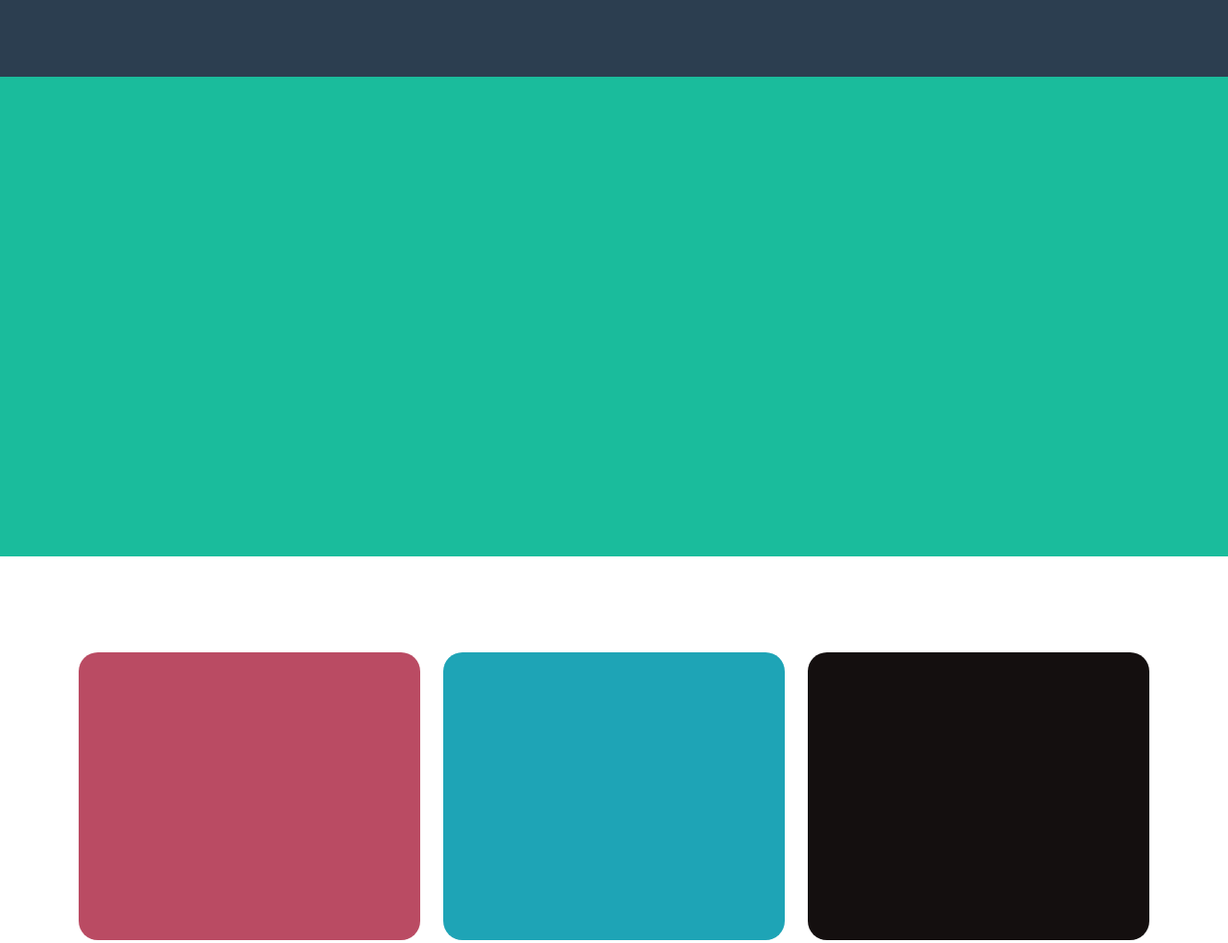
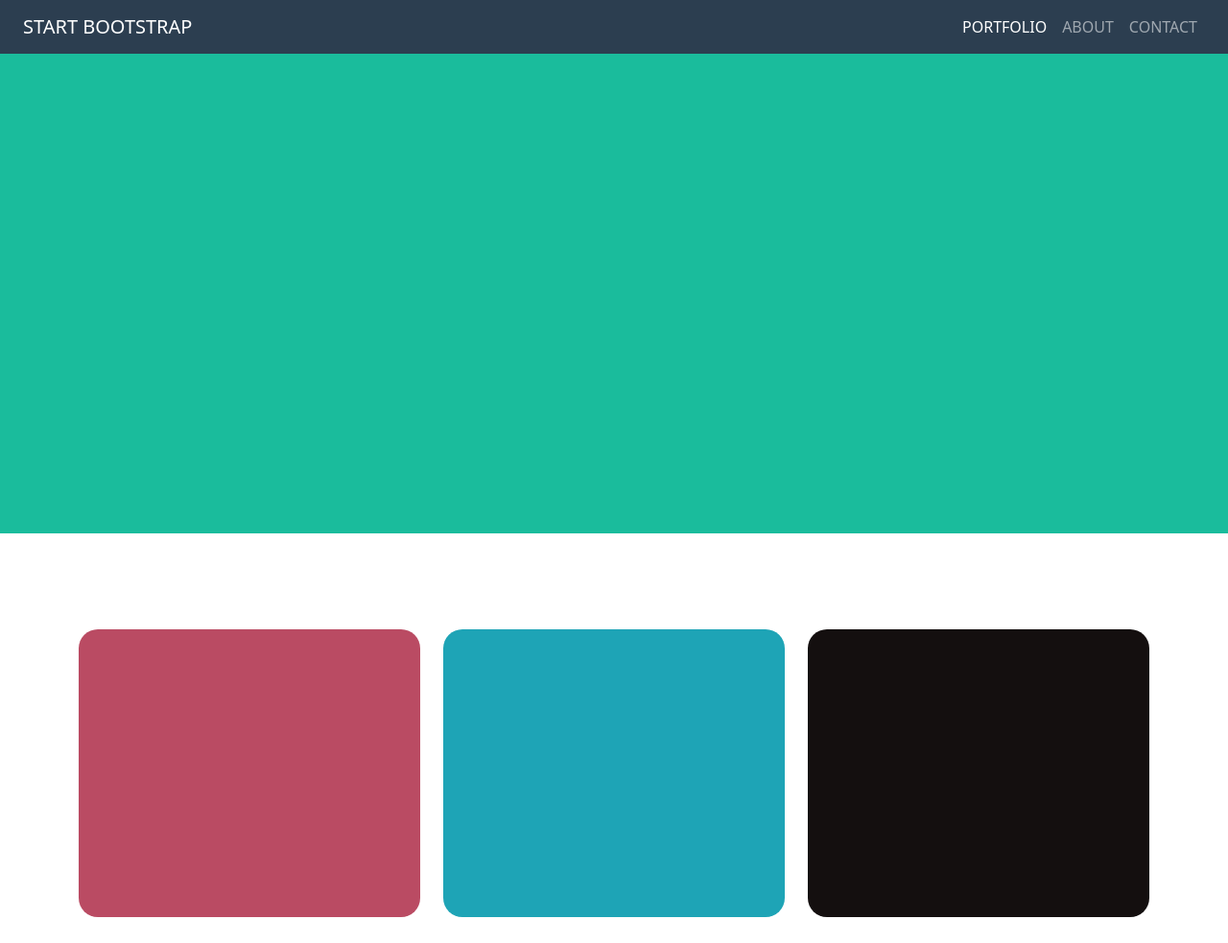
Before and after one commit to Simichus/html-css-bootstrap-freelancer, a plain HTML site: page index.html in a window 1280 px wide. Shown: the top 983 px of the page at 96% size. Drawn offline with nearby package versions, Linux system fonts and the light colour scheme.

Commit message:
Aggiunte immagini + Navbar

```diff
--- a/css/style.css
+++ b/css/style.css
@@ -31,7 +31,6 @@
 /* Body */
 
 header{
-    height: 80px;
     background-color: #2c3e50;
 }
 
--- a/index.html
+++ b/index.html
@@ -12,7 +12,29 @@
 </head>
 
 <body>
-    <header class="container-fluid"></header>
+    <header class="container-fluid">
+        <nav class="navbar navbar-expand-sm navbar-dark">
+            <div class="container-fluid  text-uppercase">
+              <a class="navbar-brand" href="#">Start bootstrap</a>
+              <button class="navbar-toggler" type="button" data-bs-toggle="collapse" data-bs-target="#navbarNav" aria-controls="navbarNav" aria-expanded="false" aria-label="Toggle navigation">
+                <span class="navbar-toggler-icon"></span>
+              </button>
+              <div class="collapse navbar-collapse flex-grow-0" id="navbarNav">
+                <ul class="navbar-nav">
+                  <li class="nav-item">
+                    <a class="nav-link active" aria-current="page" href="#portfolio">portfolio</a>
+                  </li>
+                  <li class="nav-item">
+                    <a class="nav-link" href="#about">About</a>
+                  </li>
+                  <li class="nav-item">
+                    <a class="nav-link" href="#contact-us">Contact</a>
+                  </li>
+                </ul>
+              </div>
+            </div>
+          </nav>
+    </header>
     <main>
         <div class="container-fluid bg-green" id="jumbotrone"></div>
         <div class="container" id="portfolio">
```
Also changed, not shown: img/avatar.svg (added), img/cabin.png (added), img/cake.png (added), img/circus.png (added), img/game.png (added), img/safe.png (added), img/submarine.png (added).
